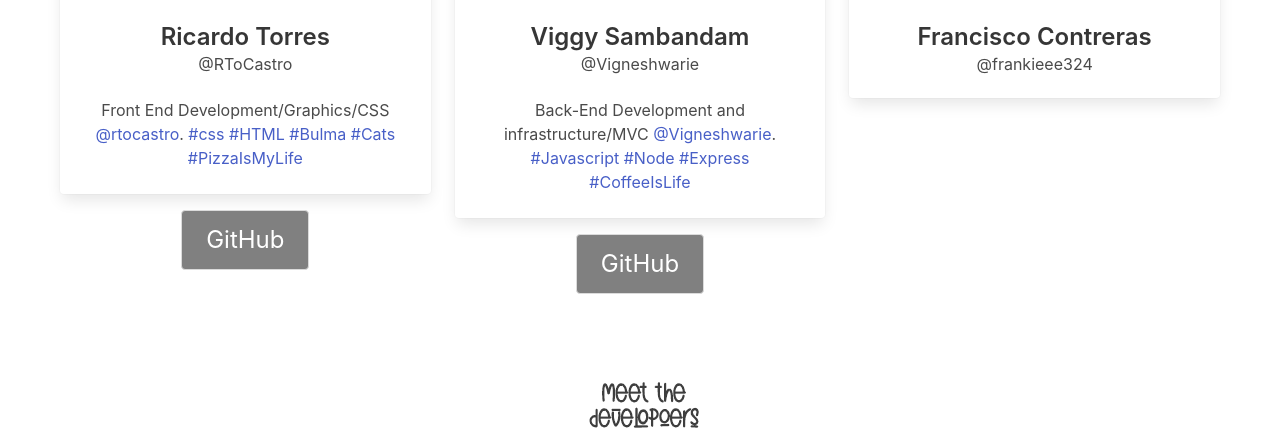
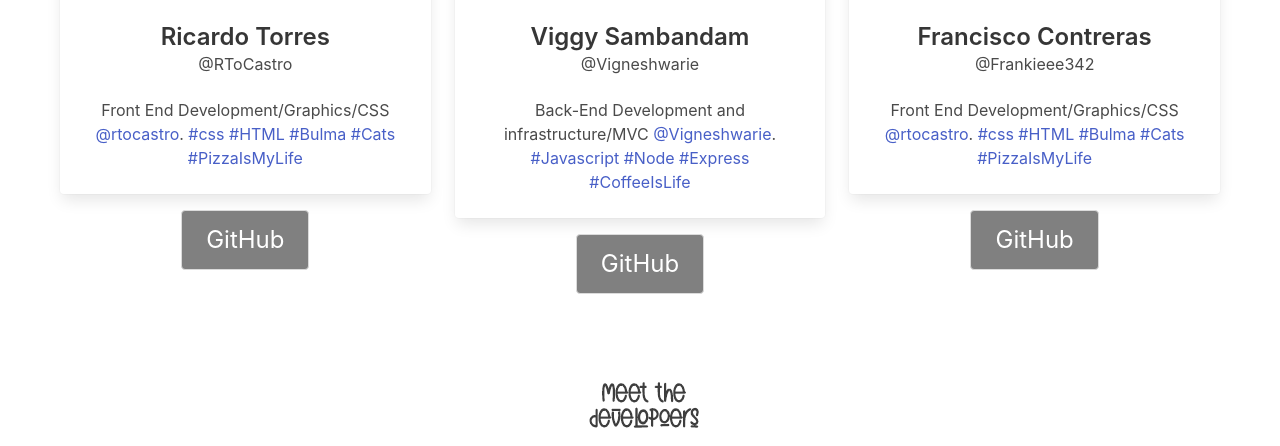
Before and after one commit to Vigneshwarie/munchMonitor, a Node server app: page /dev in a window 1280 px wide; the page is wider, and only the part inside the window is pictured. Shown: the part 1118-1564 px from the top of that part. Run offline with Node 20, Linux system fonts and the light colour scheme; some libraries are stand-ins or nearby versions.

Commit message:
fixed pet form added card for Frank C

```diff
--- a/views/dev.handlebars
+++ b/views/dev.handlebars
@@ -62,27 +62,29 @@
                 </button></a>
         </div>
 
-        <div class="column is-one-third">
+     <div class="column is-one-third devcard ">
             <div class="card">
                 <div class="card-image">
                     <figure class="image is-4by3">
-                        <img src="https://bulma.io/images/placeholders/1280x960.png" alt="Placeholder image">
+                        <img src="./images/devRICK.png" alt="Placeholder image">
                     </figure>
                 </div>
                 <div class="card-content">
                     <div class="media">
-
                         <div class="media-content">
                             <p class="title is-4">Francisco Contreras</p>
-                            <p class="subtitle is-6">@frankieee324</p>
+                            <p class="subtitle is-6">@Frankieee342</p>
                         </div>
                     </div>
 
-
+                    <div class="content">
+                        Front End Development/Graphics/CSS <a>@rtocastro</a>.
+                        <a href="#">#css #HTML #Bulma #Cats</a> <a href="#">#PizzaIsMyLife</a>
+                        <br>
                     </div>
                 </div>
             </div>
-            <a href="https://github.com/frankieee324">
+            <a href="https://github.com/rtocastro">
                 <button class="button m-4 is-large" id="gitbutton">
                     <span>GitHub</span>
                 </button></a>
```
Also changed, not shown: views/profile.handlebars (line endings or trailing spaces).
